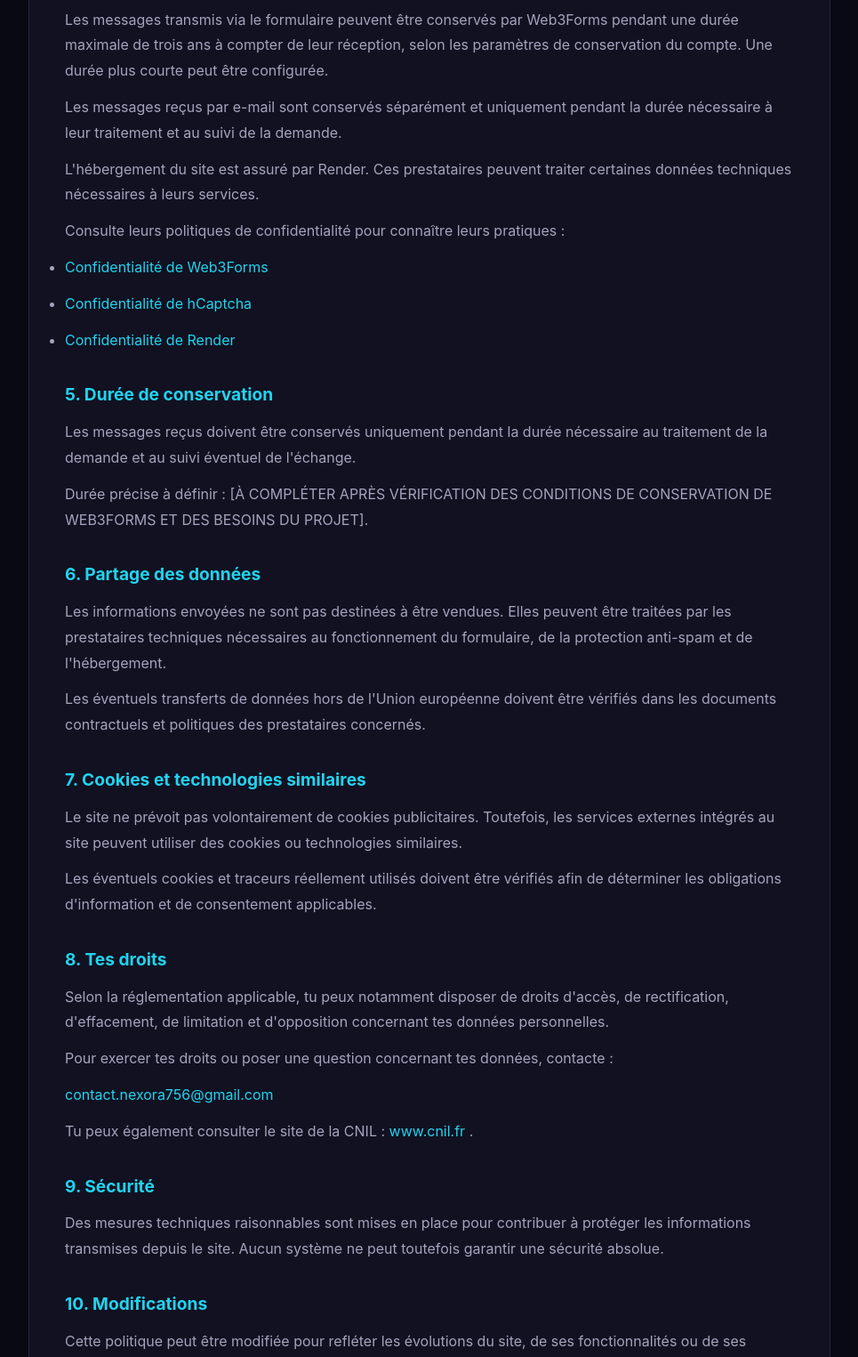
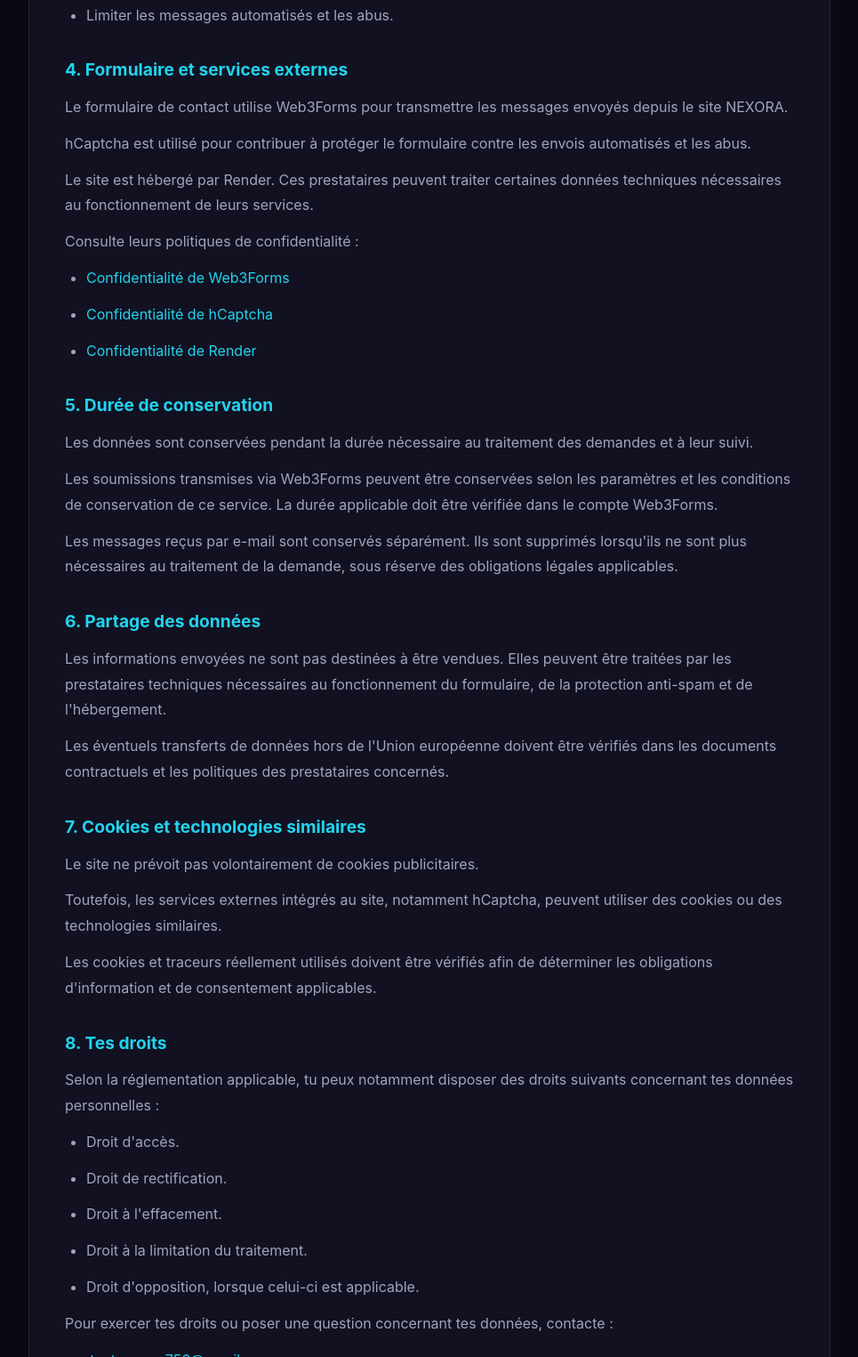
Before and after one commit to noasueur88-blip/..., a plain HTML site: page politique-confidentialite.html in a window 1280 px wide. Shown: the part 1275-2800 px from the top of the page at 89% size, without its empty margins (157-1122 px from the left). Drawn offline with Linux system fonts and the light colour scheme.

Commit message:
Refactor privacy policy HTML structure and content

```diff
--- a/politique-confidentialite.html
+++ b/politique-confidentialite.html
@@ -1,11 +1,18 @@
 
 <!DOCTYPE html>
 <html lang="fr">
+
 <head>
   <meta charset="UTF-8">
   <meta name="viewport" content="width=device-width, initial-scale=1.0">
-  <meta name="description" content="Politique de confidentialité du site NEXORA.">
+
+  <meta
+    name="description"
+    content="Politique de confidentialité du site NEXORA."
+  >
+
   <title>Politique de confidentialité | NEXORA</title>
+
   <link rel="stylesheet" href="style.css">
 
   <style>
@@ -41,8 +48,17 @@
       margin-bottom: 12px;
     }
 
+    .legal-content ul {
+      padding-left: 24px;
+    }
+
     .legal-content a {
       color: var(--secondary);
+      transition: color 0.3s ease;
+    }
+
+    .legal-content a:hover {
+      color: var(--primary);
     }
 
     .legal-notice {
@@ -75,39 +91,62 @@
 <body>
 
   <main class="legal-page">
+
     <div class="legal-content">
 
       <span class="section-tag">CONFIDENTIALITÉ</span>
+
       <h1>Politique de confidentialité</h1>
-      <p>Dernière mise à jour : 17 novembre 2026</p>
+
+      <p>
+        Dernière mise à jour : 17 novembre 2026
+      </p>
 
       <div class="legal-notice">
         <p>
-          Cette page décrit les traitements de données prévus pour le site
-          NEXORA. Les informations concernant les prestataires, les durées
-          de conservation et les éventuels transferts de données doivent
-          être vérifiées avant publication.
+          Cette politique présente les traitements de données
+          prévus sur le site NEXORA. Certaines informations
+          doivent encore être vérifiées avant publication,
+          notamment les durées de conservation, les transferts
+          éventuels de données et l'identité du responsable
+          du traitement.
         </p>
       </div>
 
+      <!-- 1. RESPONSABLE DU TRAITEMENT -->
+
       <h2>1. Responsable du traitement</h2>
+
       <p>
-        Le responsable du traitement est l'éditeur du projet NEXORA,
-        dont les coordonnées doivent être complétées conformément
-        aux règles applicables.
+        Le responsable du traitement est la personne qui édite
+        le projet personnel NEXORA.
       </p>
+
       <p>
+        Nom du projet : NEXORA<br>
+        Statut : Projet personnel<br>
         Contact :
         <a href="mailto:contact.nexora756@gmail.com">
           contact.nexora756@gmail.com
         </a>
       </p>
 
+      <p>
+        Les demandes de renseignements ou de devis sont traitées
+        afin de répondre aux sollicitations reçues. La base légale
+        applicable doit être déterminée selon la nature de chaque
+        demande.
+      </p>
+
+      <!-- 2. DONNÉES COLLECTÉES -->
+
       <h2>2. Données collectées</h2>
+
       <p>
-        Lorsque tu utilises le formulaire de contact, les informations
-        suivantes peuvent être collectées :
+        Lorsque tu utilises le formulaire de contact, les
+        informations suivantes peuvent être collectées :
       </p>
+
       <ul>
         <li>Ton nom ou pseudonyme.</li>
         <li>Ton adresse e-mail.</li>
@@ -116,10 +155,15 @@
         <li>Les informations techniques nécessaires à la protection anti-spam.</li>
       </ul>
 
+      <!-- 3. UTILISATION DES DONNÉES -->
+
       <h2>3. Pourquoi ces données sont-elles utilisées ?</h2>
+
       <p>
-        Les informations transmises par le formulaire servent notamment à :
+        Les informations transmises par le formulaire servent
+        notamment à :
       </p>
+
       <ul>
         <li>Recevoir et traiter les demandes de contact.</li>
         <li>Répondre aux questions concernant NEXORA.</li>
@@ -127,121 +171,198 @@
         <li>Limiter les messages automatisés et les abus.</li>
       </ul>
 
+      <!-- 4. SERVICES EXTERNES -->
+
       <h2>4. Formulaire et services externes</h2>
+
       <p>
-        Les messages transmis via le formulaire peuvent être conservés
-        par Web3Forms pendant une durée maximale de trois ans à compter
-        de leur réception, selon les paramètres de conservation du compte.
-        Une durée plus courte peut être configurée.
+        Le formulaire de contact utilise Web3Forms pour transmettre
+        les messages envoyés depuis le site NEXORA.
       </p>
+
       <p>
-        Les messages reçus par e-mail sont conservés séparément et
-        uniquement pendant la durée nécessaire à leur traitement
-        et au suivi de la demande.
+        hCaptcha est utilisé pour contribuer à protéger le formulaire
+        contre les envois automatisés et les abus.
       </p>
+
       <p>
-        L'hébergement du site est assuré par Render.
-        Ces prestataires peuvent traiter certaines données techniques
-        nécessaires à leurs services.
+        Le site est hébergé par Render. Ces prestataires peuvent
+        traiter certaines données techniques nécessaires au
+        fonctionnement de leurs services.
       </p>
+
       <p>
-        Consulte leurs politiques de confidentialité pour connaître
-        leurs pratiques :
+        Consulte leurs politiques de confidentialité :
       </p>
+
       <ul>
         <li>
-          <a href="https://web3forms.com/privacy" target="_blank" rel="noopener noreferrer">
+          <a
+            href="https://web3forms.com/privacy"
+            target="_blank"
+            rel="noopener noreferrer"
+          >
             Confidentialité de Web3Forms
           </a>
         </li>
+
         <li>
-          <a href="https://www.hcaptcha.com/privacy" target="_blank" rel="noopener noreferrer">
+          <a
+            href="https://www.hcaptcha.com/privacy"
+            target="_blank"
+            rel="noopener noreferrer"
+          >
             Confidentialité de hCaptcha
           </a>
         </li>
+
         <li>
-          <a href="https://render.com/privacy" target="_blank" rel="noopener noreferrer">
+          <a
+            href="https://render.com/privacy"
+            target="_blank"
+            rel="noopener noreferrer"
+          >
             Confidentialité de Render
           </a>
         </li>
       </ul>
 
+      <!-- 5. DURÉE DE CONSERVATION -->
+
       <h2>5. Durée de conservation</h2>
+
       <p>
-        Les messages reçus doivent être conservés uniquement pendant
-        la durée nécessaire au traitement de la demande et au suivi
-        éventuel de l'échange.
-      </p>
-      <p>
-        Durée précise à définir : [À COMPLÉTER APRÈS VÉRIFICATION
-        DES CONDITIONS DE CONSERVATION DE WEB3FORMS ET DES BESOINS DU PROJET].
+        Les données sont conservées pendant la durée nécessaire
+        au traitement des demandes et à leur suivi.
       </p>
 
-      <h2>6. Partage des données</h2>
       <p>
-        Les informations envoyées ne sont pas destinées à être vendues.
-        Elles peuvent être traitées par les prestataires techniques
-        nécessaires au fonctionnement du formulaire, de la protection
-        anti-spam et de l'hébergement.
-      </p>
-      <p>
-        Les éventuels transferts de données hors de l'Union européenne
-        doivent être vérifiés dans les documents contractuels et
-        politiques des prestataires concernés.
+        Les soumissions transmises via Web3Forms peuvent être
+        conservées selon les paramètres et les conditions de
+        conservation de ce service. La durée applicable doit
+        être vérifiée dans le compte Web3Forms.
       </p>
 
-      <h2>7. Cookies et technologies similaires</h2>
       <p>
-        Le site ne prévoit pas volontairement de cookies publicitaires.
-        Toutefois, les services externes intégrés au site peuvent
-        utiliser des cookies ou technologies similaires.
-      </p>
-      <p>
-        Les éventuels cookies et traceurs réellement utilisés doivent
-        être vérifiés afin de déterminer les obligations d'information
-        et de consentement applicables.
+        Les messages reçus par e-mail sont conservés séparément.
+        Ils sont supprimés lorsqu'ils ne sont plus nécessaires
+        au traitement de la demande, sous réserve des obligations
+        légales applicables.
       </p>
 
+      <!-- 6. PARTAGE DES DONNÉES -->
+
+      <h2>6. Partage des données</h2>
+
+      <p>
+        Les informations envoyées ne sont pas destinées à être
+        vendues. Elles peuvent être traitées par les prestataires
+        techniques nécessaires au fonctionnement du formulaire,
+        de la protection anti-spam et de l'hébergement.
+      </p>
+
+      <p>
+        Les éventuels transferts de données hors de l'Union
+        européenne doivent être vérifiés dans les documents
+        contractuels et les politiques des prestataires concernés.
+      </p>
+
+      <!-- 7. COOKIES -->
+
+      <h2>7. Cookies et technologies similaires</h2>
+
+      <p>
+        Le site ne prévoit pas volontairement de cookies
+        publicitaires.
+      </p>
+
+      <p>
+        Toutefois, les services externes intégrés au site,
+        notamment hCaptcha, peuvent utiliser des cookies
+        ou des technologies similaires.
+      </p>
+
+      <p>
+        Les cookies et traceurs réellement utilisés doivent
+        être vérifiés afin de déterminer les obligations
+        d'information et de consentement applicables.
+      </p>
+
+      <!-- 8. DROITS DES UTILISATEURS -->
+
       <h2>8. Tes droits</h2>
+
       <p>
-        Selon la réglementation applicable, tu peux notamment disposer
-        de droits d'accès, de rectification, d'effacement, de limitation
-        et d'opposition concernant tes données personnelles.
+        Selon la réglementation applicable, tu peux notamment
+        disposer des droits suivants concernant tes données
+        personnelles :
       </p>
+
+      <ul>
+        <li>Droit d'accès.</li>
+        <li>Droit de rectification.</li>
+        <li>Droit à l'effacement.</li>
+        <li>Droit à la limitation du traitement.</li>
+        <li>Droit d'opposition, lorsque celui-ci est applicable.</li>
+      </ul>
+
       <p>
         Pour exercer tes droits ou poser une question concernant
         tes données, contacte :
       </p>
+
       <p>
         <a href="mailto:contact.nexora756@gmail.com">
           contact.nexora756@gmail.com
         </a>
       </p>
+
       <p>
         Tu peux également consulter le site de la CNIL :
-        <a href="https://www.cnil.fr/" target="_blank" rel="noopener noreferrer">
+        <a
+          href="https://www.cnil.fr/"
+          target="_blank"
+          rel="noopener noreferrer"
+        >
           www.cnil.fr
         </a>.
       </p>
 
+      <!-- 9. SÉCURITÉ -->
+
       <h2>9. Sécurité</h2>
+
       <p>
         Des mesures techniques raisonnables sont mises en place
         pour contribuer à protéger les informations transmises
-        depuis le site. Aucun système ne peut toutefois garantir
-        une sécurité absolue.
+        depuis le site.
       </p>
 
+      <p>
+        Aucun système ne peut toutefois garantir une sécurité
+        absolue.
+      </p>
+
+      <!-- 10. MODIFICATIONS -->
+
       <h2>10. Modifications</h2>
+
       <p>
-        Cette politique peut être modifiée pour refléter les évolutions
-        du site, de ses fonctionnalités ou de ses prestataires.
+        Cette politique peut être modifiée pour refléter les
+        évolutions du site, de ses fonctionnalités ou de ses
+        prestataires.
+      </p>
+
+      <p>
         La date de mise à jour sera alors modifiée.
       </p>
 
-      <a href="index.html" class="legal-back">← Retour à l'accueil</a>
+      <a href="index.html" class="legal-back">
+        ← Retour à l'accueil
+      </a>
 
     </div>
+
   </main>
 
 </body>
```
